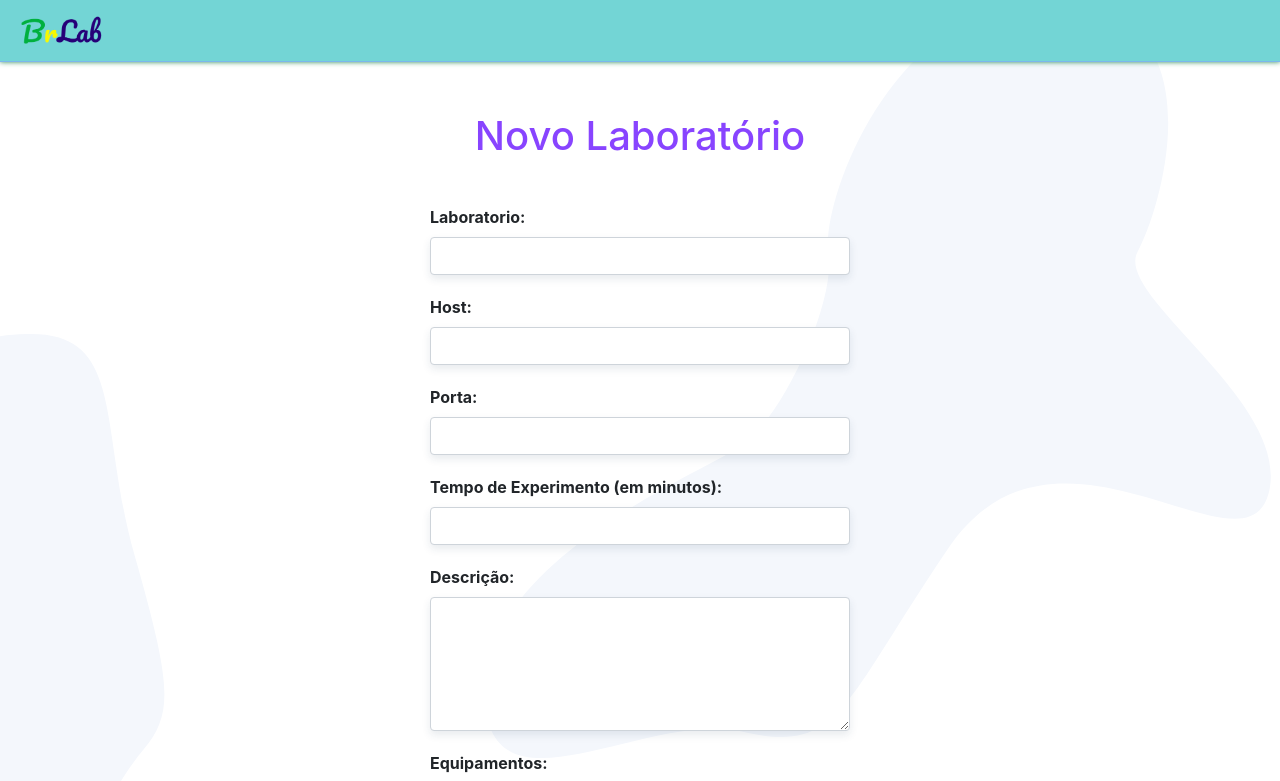
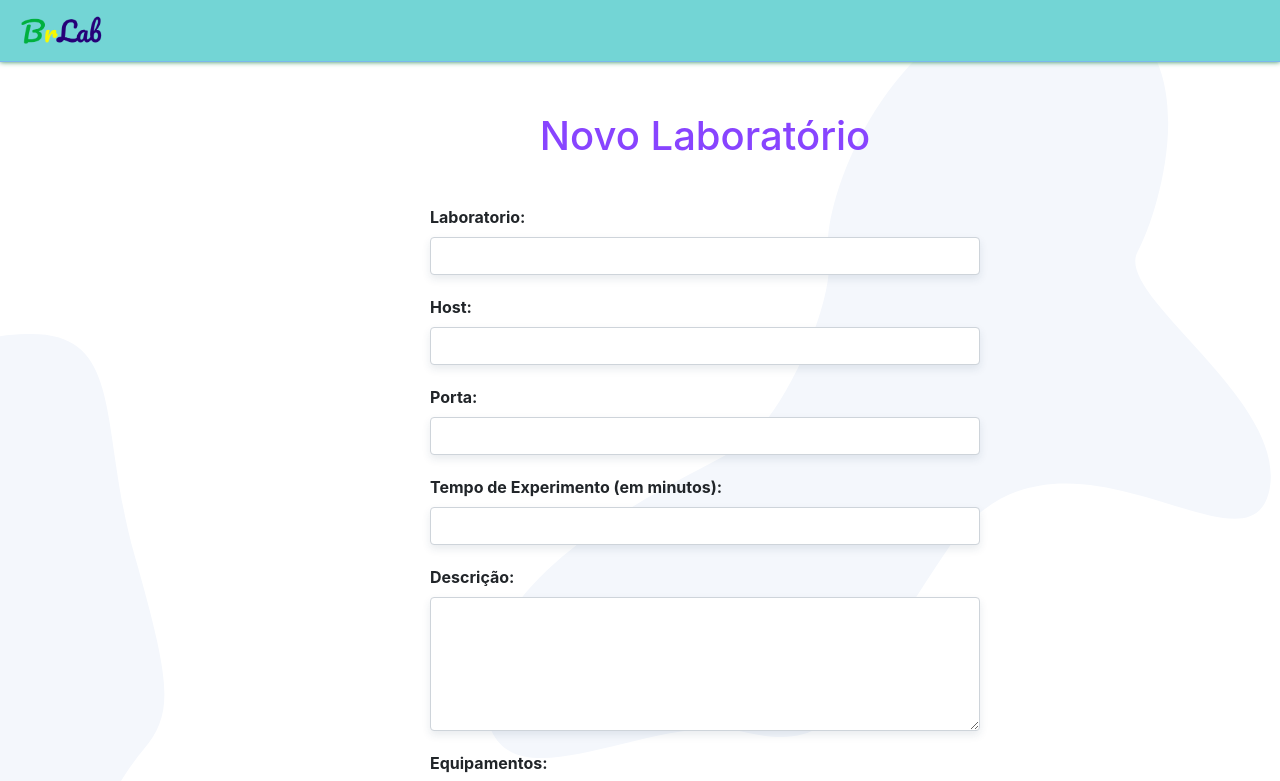
Before and after one commit to victorroli/brlab-final, a Vue app: page /novo in a window 1280 px wide. Shown: the top 781 px of the page. Built offline with nearby package versions, Linux system fonts and the light colour scheme; what vue-datetime would draw is missing.

Commit message:
Correção do form para cadastro de Laboratório

```diff
--- a/src/components/LaboratorioForm.vue
+++ b/src/components/LaboratorioForm.vue
@@ -103,10 +103,13 @@ export default {
 .horario input {
   margin: 10px;
 }
+.laboratorio {
+  width: 550px;
+}
 
-textarea {
+/* textarea {
   max-width: 500px;
-}
+} */
 
 .titulo-equipamento {
   padding: 0 1.4em 1.4em 1.4em;
```
